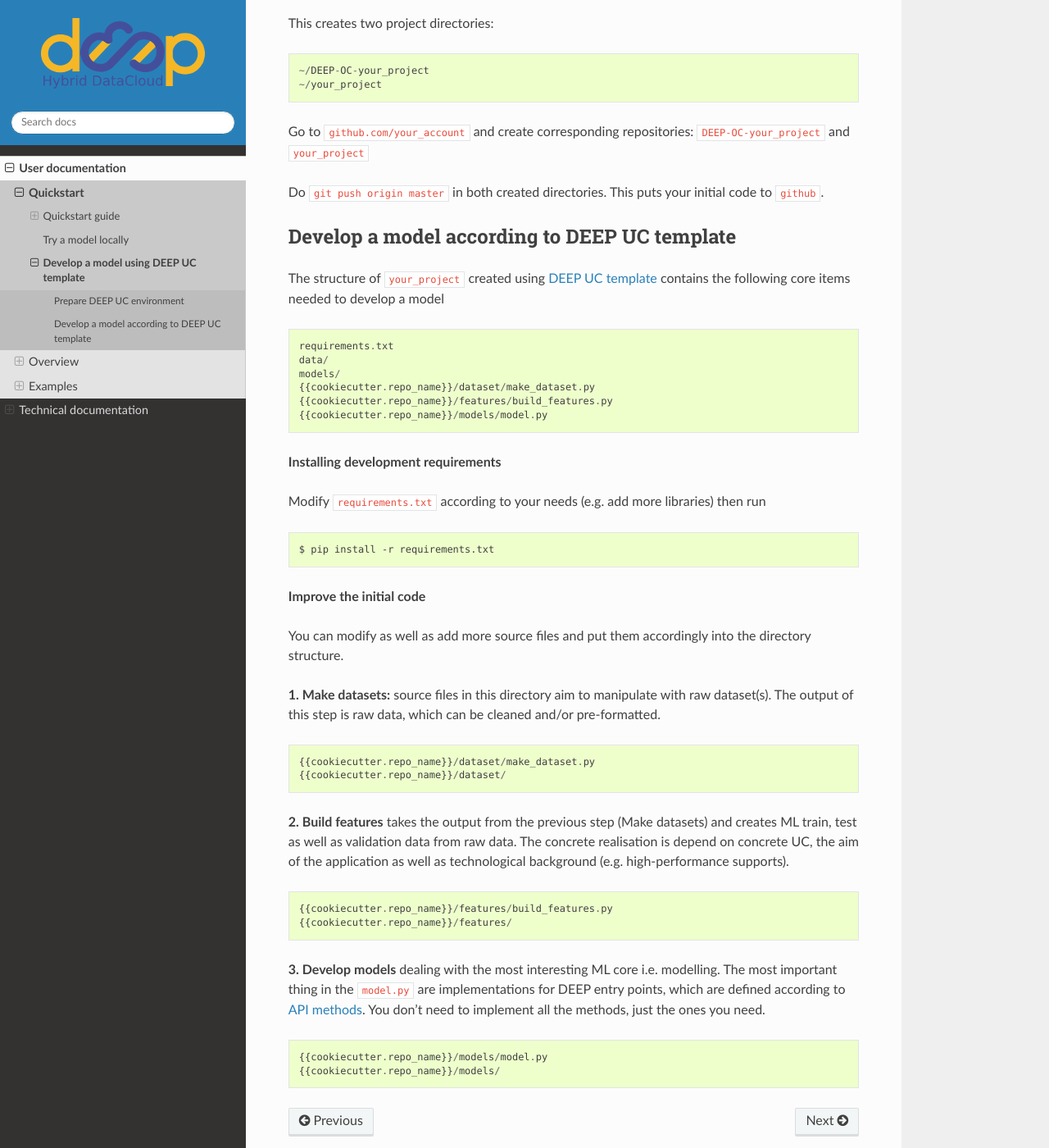
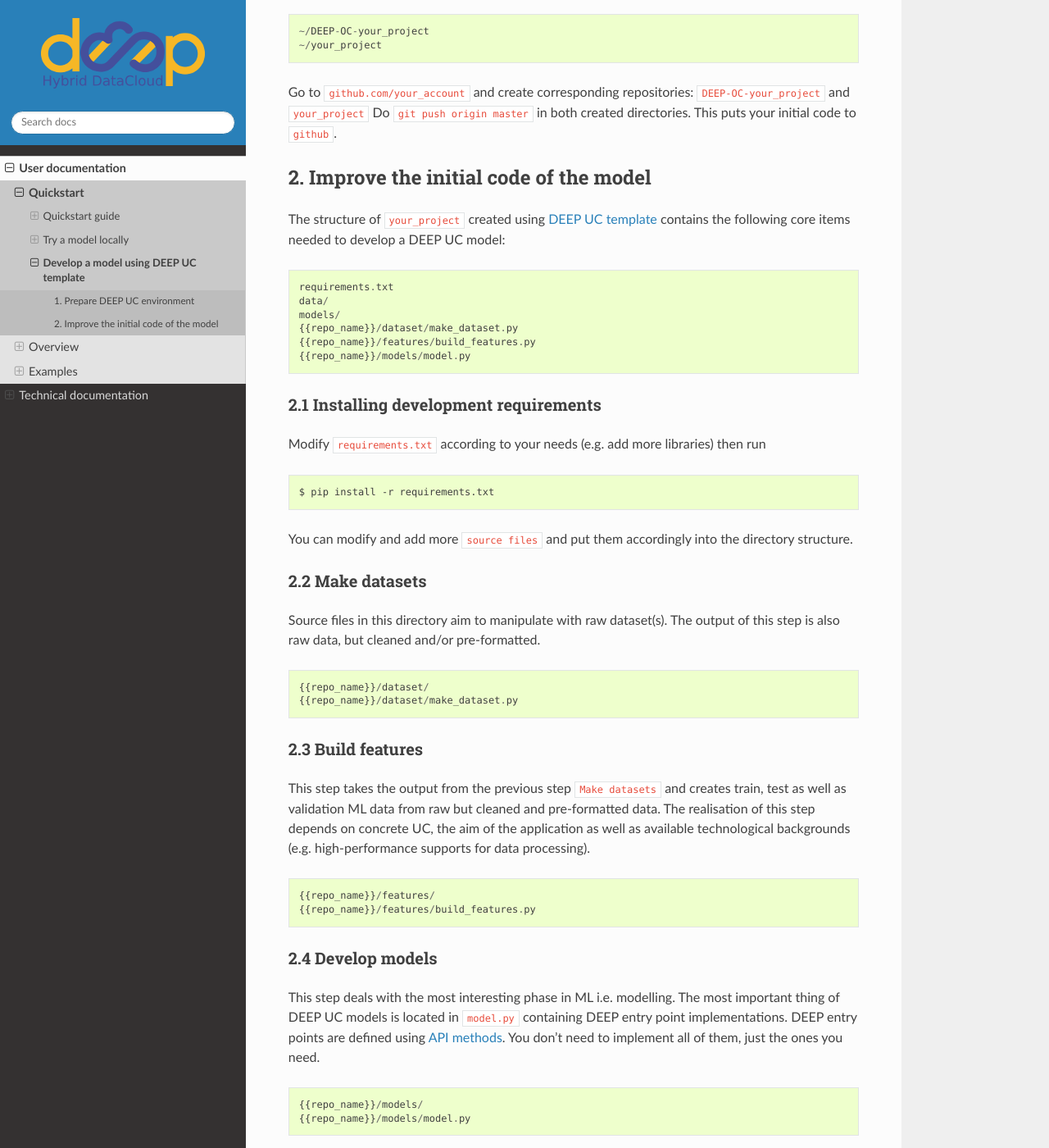
Before and after one commit to deephdc/deep-docs, a Sphinx documentation site: the page built from source/user/develop-model.rst, in a window 1280 px wide and 1400 px high, scrolled down 501 px. Shown: the whole window at 82% size. Built offline with Sphinx 7.4.7 and the Read the Docs theme 2.0.0, drawn with Linux system fonts in a browser that asks for light colours; pages that are not in the unit, such as notebooks, are missing from menus; some of the changed text lies outside the part shown.

```diff
--- a/source/user/develop-model.rst
+++ b/source/user/develop-model.rst
@@ -1,8 +1,9 @@
+**************************************
 Develop a model using DEEP UC template
-======================================
+**************************************
 
-Prepare DEEP UC environment
----------------------------
+1. Prepare DEEP UC environment
+------------------------------
 
 Install cookiecutter (if not yet done)
 ::
@@ -14,7 +15,6 @@
 
 Answer all questions from DEEP UC cookiecutter template with attentions to
 ``repo_name`` i.e. the name of your github repositories, etc.
-
 This creates two project directories:
 ::
 	~/DEEP-OC-your_project
@@ -22,53 +22,61 @@
 
 Go to ``github.com/your_account`` and
 create corresponding repositories: ``DEEP-OC-your_project`` and ``your_project``
-
 Do ``git push origin master`` in both created directories. This puts your initial code to ``github``.
 
 
-Develop a model according to DEEP UC template
----------------------------------------------
+2. Improve the initial code of the model
+----------------------------------------
 
 The structure of ``your_project`` created using
 `DEEP UC template <https://github.com/indigo-dc/cookiecutter-data-science>`__ contains
-the following core items needed to develop a model
+the following core items needed to develop a DEEP UC model:
 ::
 	requirements.txt
 	data/
 	models/
-	{{cookiecutter.repo_name}}/dataset/make_dataset.py
-	{{cookiecutter.repo_name}}/features/build_features.py
-	{{cookiecutter.repo_name}}/models/model.py
+	{{repo_name}}/dataset/make_dataset.py
+	{{repo_name}}/features/build_features.py
+	{{repo_name}}/models/model.py
 
-**Installing development requirements**
+2.1 Installing development requirements
+=======================================
 
 Modify ``requirements.txt`` according to your needs (e.g. add more libraries) then run
 ::
 	$ pip install -r requirements.txt
 
+You can modify and add more ``source files`` and put them
+accordingly into the directory structure.
 
-**Improve the initial code**
+2.2 Make datasets
+==================
 
-You can modify as well as add more source files and put them accordingly into the directory structure.
+Source files in this directory aim to manipulate with raw dataset(s).
+The output of this step is also raw data, but cleaned and/or pre-formatted.
+::
+	{{repo_name}}/dataset/
+	{{repo_name}}/dataset/make_dataset.py
 
-**1. Make datasets:** source files in this directory aim to manipulate with raw dataset(s).
-The output of this step is raw data, which can be cleaned and/or pre-formatted.
+2.3 Build features
+===================
+
+This step takes the output from the previous step ``Make datasets`` and
+creates train, test as well as validation ML data from raw but cleaned and pre-formatted data.
+The realisation of this step depends on concrete UC, the aim of the application as well as
+available technological backgrounds (e.g. high-performance supports for data processing).
 ::
-	{{cookiecutter.repo_name}}/dataset/make_dataset.py
-	{{cookiecutter.repo_name}}/dataset/
+	{{repo_name}}/features/
+	{{repo_name}}/features/build_features.py
 
-**2. Build features** takes the output from the previous step (Make datasets) and
-creates ML train, test as well as validation data from raw data.
-The concrete realisation is depend on concrete UC, the aim of the application as well as
-technological background (e.g. high-performance supports).
+2.4 Develop models
+==================
+
+This step deals with the most interesting phase in ML i.e. modelling.
+The most important thing of DEEP UC models is located in ``model.py``
+containing DEEP entry point implementations.
+DEEP entry points are defined using :ref:`API methods <user/overview/api:Methods>`.
+You don't need to implement all of them, just the ones you need.
 ::
-	{{cookiecutter.repo_name}}/features/build_features.py
-	{{cookiecutter.repo_name}}/features/
-
-**3. Develop models** dealing with the most interesting ML core i.e. modelling.
-The most important thing in the ``model.py`` are implementations for DEEP entry points,
-which are defined according to :ref:`API methods <user/overview/api:Methods>`.
-You don't need to implement all the methods, just the ones you need.
-::
-	{{cookiecutter.repo_name}}/models/model.py
-	{{cookiecutter.repo_name}}/models/
+	{{repo_name}}/models/
+	{{repo_name}}/models/model.py
```
Also changed, not shown: source/user/try-model-locally.rst (+54 -10 lines).
